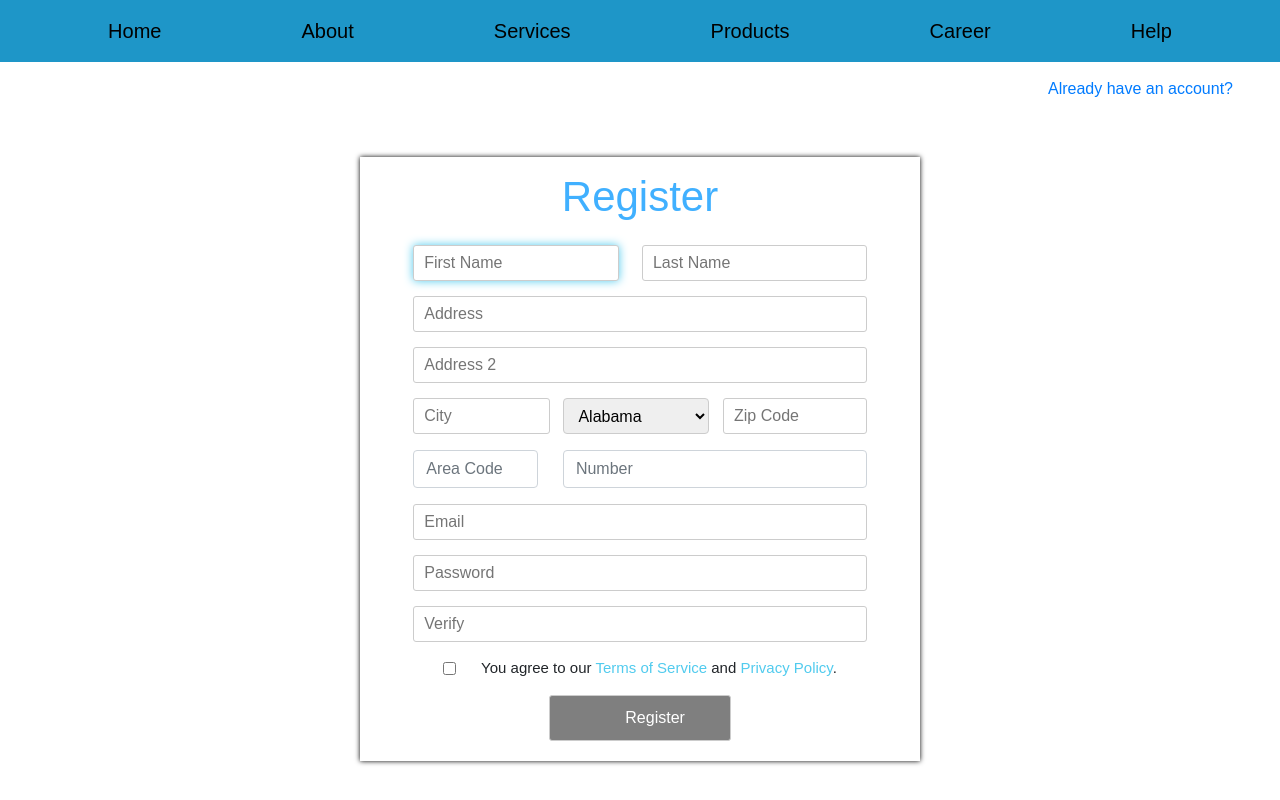
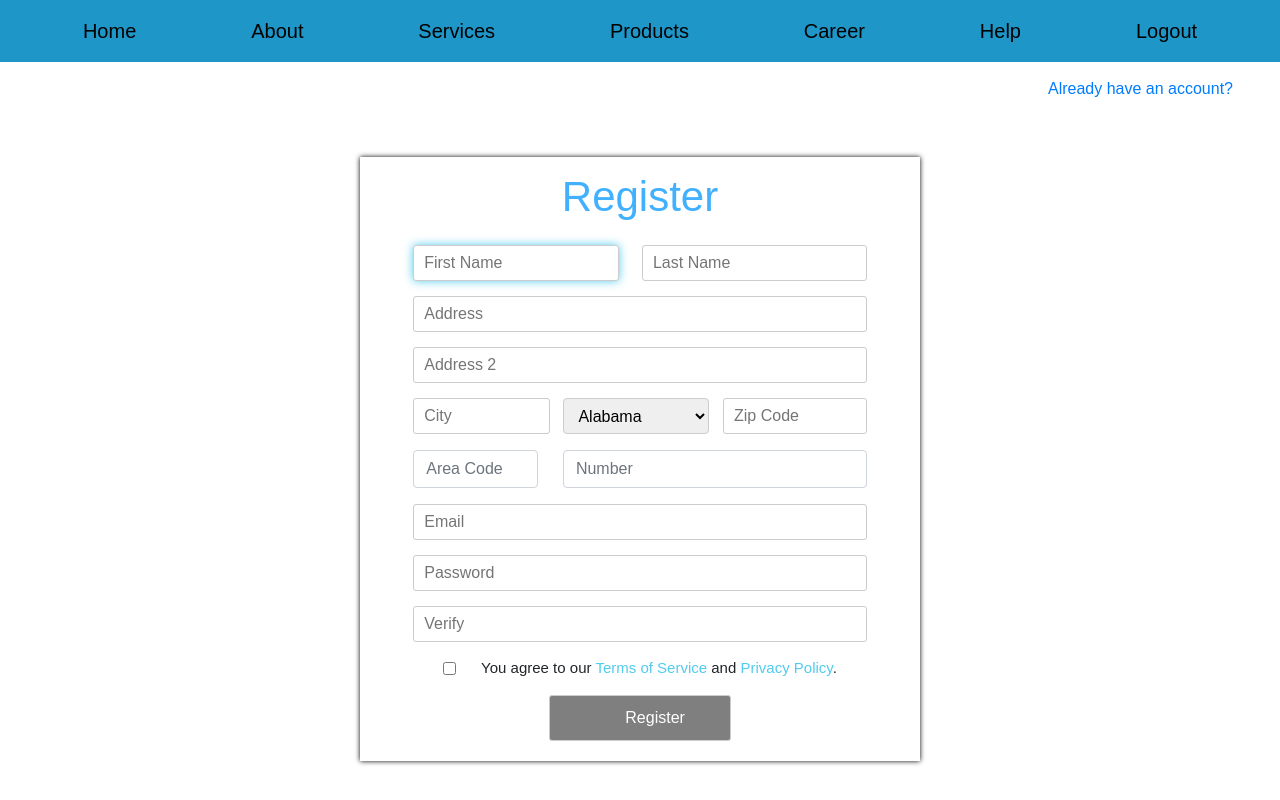
Before and after one commit to iVictor-Git/capstone-front, a React app: page /register in a window 1280 px wide. Built offline with nearby package versions, Linux system fonts and the light colour scheme; what react-google-maps would draw is missing.

Commit message:
commit changes to reinitialize git flow

```diff
--- a/src/const/const.js
+++ b/src/const/const.js
@@ -164,6 +164,10 @@ const navigationLinks = [
     {
         name: 'Help',
         route: '/construction'
+    },
+    {
+        name: 'Logout',
+        route: '/logout'
     }
 ]
 
```
